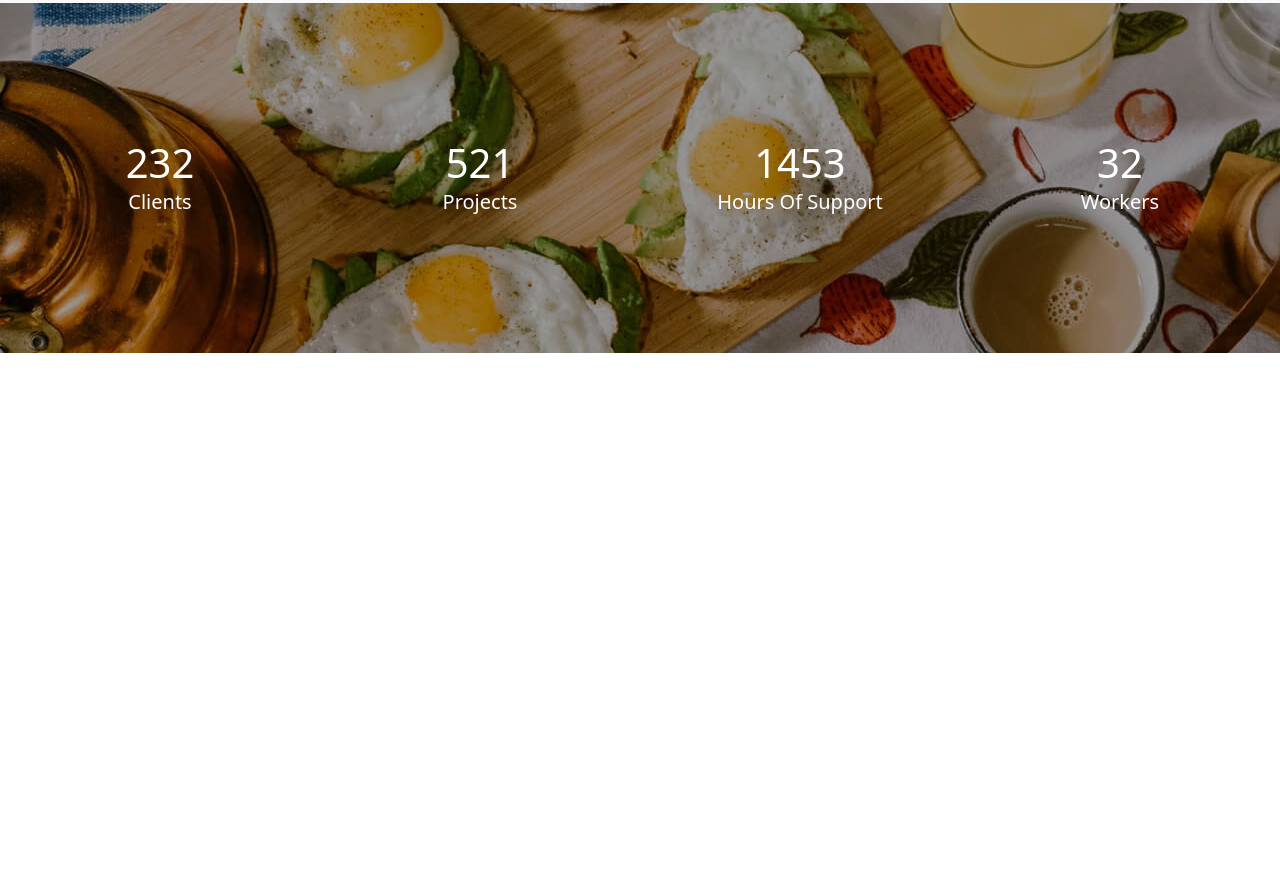
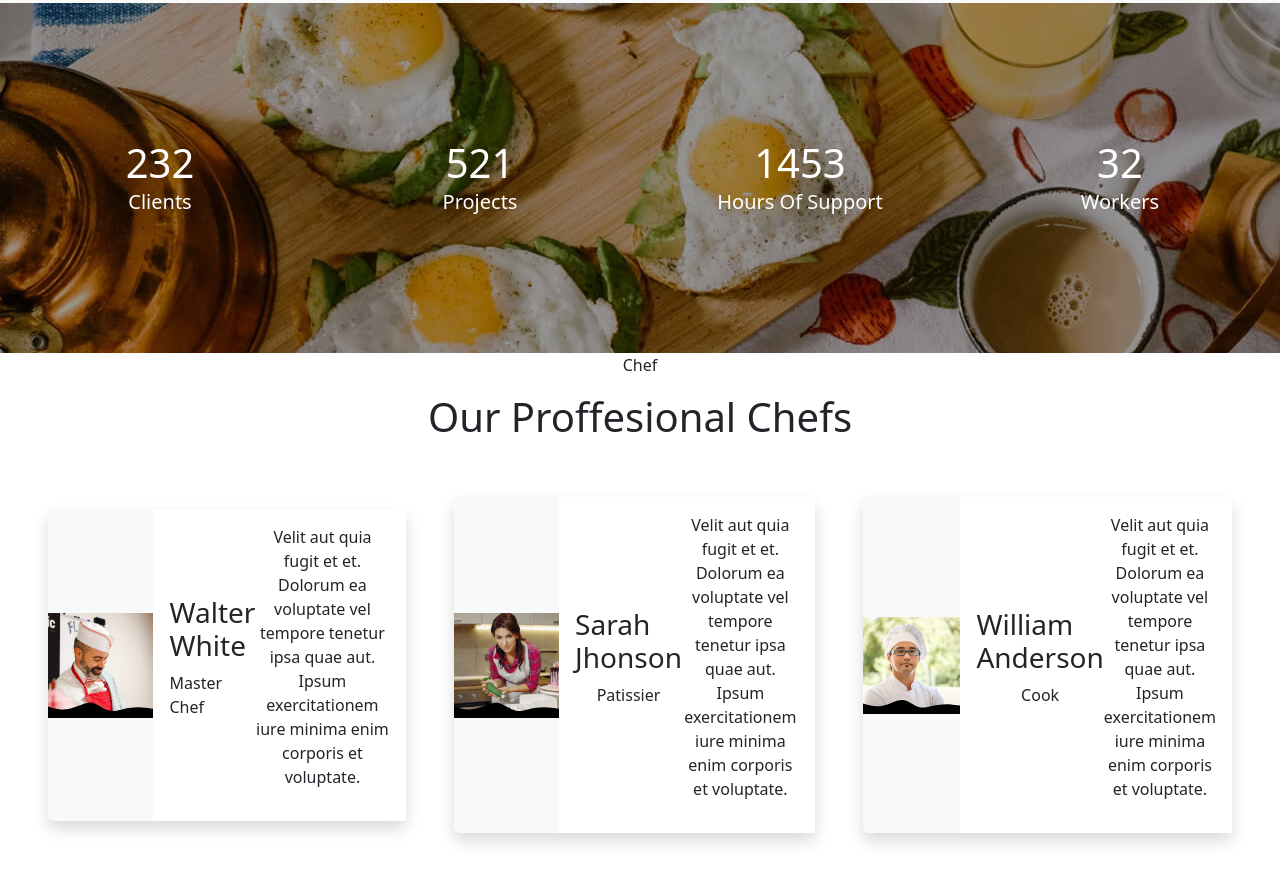
Before and after one commit to Aminakarfi/JavaScript_DOM_Final_Project_AminaKarfi, a website: page index.html in a window 1280 px wide. Shown: the part 2166-3047 px from the top of the page. Before the commit the page ends 2519 px from the top, so only its background shows below. Drawn offline with nearby package versions, Linux system fonts and the light colour scheme; files whose address does not match are found by name.

Commit message:
chefs part

```diff
--- a/index.html
+++ b/index.html
@@ -74,7 +74,8 @@
                     <p>We are team of talented designers making websites with Bootstrap</p>
                     <div class="buttons">
                         <butoon class="btn-book2">book a table</butoon>
-                    <butoon class="watch-btn"><i class="bi bi-play-circle text-danger play"></i> watch a video </butoon>
+                        <butoon class="watch-btn"><i class="bi bi-play-circle text-danger play"></i> watch a video
+                        </butoon>
                     </div>
                 </div>
                 <div class="col-lg-5 order-1 order-lg-2 hero-img">
@@ -175,6 +176,78 @@
         </div>
     </section>
 
+    <!-- ! chefs sexion -->
+
+    <section class="chef px-5">
+        <div class="chef1-div1 d-flex flex-column align-items-center pt-6 pb-5">
+            <p>Chef</p>
+            <h1>Our Proffesional Chefs</h1>
+        </div>
+        <div class="chef1-div2 d-flex justify-content-center gap-5 ">
+            <div class="chef1-div2-div1 shadow  mb-5 bg-body-tertiary rounded ">
+                <div class="chef1-div2-div1-img">
+                    <img src="./public/images/chefs/chefs-1.jpg" alt="" width="100%" />
+                    <div class="shape">
+                        <img src="./public/images/team-shape.svg" alt="">
+                    </div>
+                </div>
+                <div class="p-3 bg-white">
+                    <div class="d-flex flex-column justify-content-center align-items-center">
+                        <h3>Walter White</h3>
+                        <p>Master Chef</p>
+                    </div>
+                    <p class="text-center">
+                        Velit aut quia fugit et et. Dolorum ea voluptate vel tempore
+                        tenetur ipsa quae aut. Ipsum exercitationem iure minima enim
+                        corporis et voluptate.
+                    </p>
+                </div>
+            </div>
+            <div class="chef1-div2-div1 shadow  mb-5 bg-body-tertiary rounded ">
+                <div class="chef1-div2-div1-img">
+                    <img src="./public/images/chefs/chefs-2.jpg" alt="" width="100%" />
+                    <div class="shape">
+                        <img src="./public/images/team-shape.svg" alt="">
+                    </div>
+                </div>
+                <div class="p-3 bg-white">
+                    <div class="d-flex flex-column justify-content-center align-items-center">
+                        <h3>Sarah Jhonson</h3>
+                        <p>Patissier</p>
+                    </div>
+                    <p class="text-center">
+                        Velit aut quia fugit et et. Dolorum ea voluptate vel tempore
+                        tenetur ipsa quae aut. Ipsum exercitationem iure minima enim
+                        corporis et voluptate.
+                    </p>
+                </div>
+            </div>
+            <div class="chef1-div2-div1 shadow  mb-5 bg-body-tertiary rounded ">
+                <div class="chef1-div2-div1-img">
+                    <img src="./public/images/chefs/chefs-3.jpg" alt="" width="100%" />
+                    <div class="shape">
+                        <img src="./public/images/team-shape.svg" alt="">
+                    </div>
+                </div>
+                <div class="p-3 bg-white">
+                    <div class="d-flex flex-column justify-content-center align-items-center">
+                        <h3>William Anderson</h3>
+                        <p>Cook</p>
+                    </div>
+                    <p class="text-center">
+                        Velit aut quia fugit et et. Dolorum ea voluptate vel tempore
+                        tenetur ipsa quae aut. Ipsum exercitationem iure minima enim
+                        corporis et voluptate.
+                    </p>
+                </div>
+            </div>
+        </div>
+    </section>
+
+
+
+
+
     <script src="./public/js/app.js"></script>
     <script src="./node_modules/bootstrap/dist/js/bootstrap.bundle.js"></script>
 </body>
--- a/src/sass/_allModules.sass
+++ b/src/sass/_allModules.sass
@@ -1,3 +1,4 @@
 @import ../sass/modules/_header
 @import ../sass/modules/_home
 @import ../sass/modules/_About
+@import ../sass/modules/_chefs
--- /dev/null
+++ b/src/sass/modules/_chefs.sass
@@ -0,0 +1,18 @@
+.chef-div2-div1
+    overflow: hidden
+    transition: 0.5s
+
+    &:hover
+        transform: scale(1.1)
+
+.chef1-div2-div1-img
+    position: relative
+    .shape
+        img
+            position: absolute
+            left: 0
+            bottom: 0
+            z-index: 99
+        &:hover
+            transform: scale(1.08)
+            transition: 0.3s
```
Also changed, not shown: public/css/app.css, 1 other file. Lines whose indentation alone changed are shown as unchanged.
